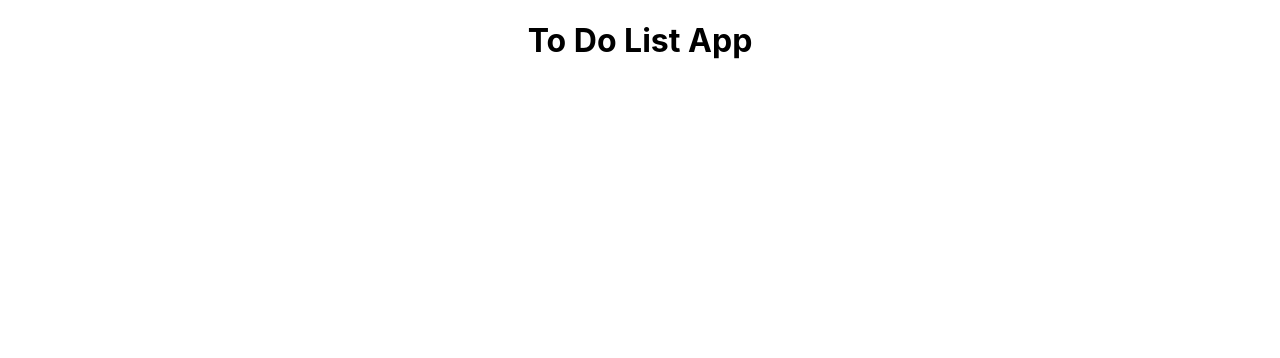
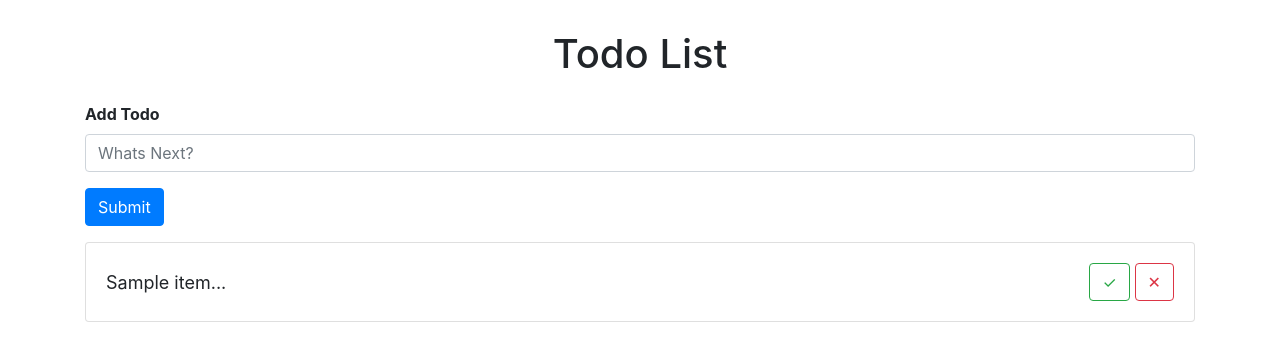
Before and after one commit to iritu/todolistapp, a React (Create React App) app: page / in a window 1280 px wide. Shown: the top 358 px of the page. Built offline with nearby package versions, Linux system fonts and the light colour scheme.

Commit message:
changed everyting and created from start

```diff
--- a/package.json
+++ b/package.json
@@ -6,7 +6,9 @@
     "@testing-library/jest-dom": "^5.12.0",
     "@testing-library/react": "^11.2.6",
     "@testing-library/user-event": "^12.8.3",
+    "bootstrap": "^4.6.0",
     "react": "^17.0.2",
+    "react-bootstrap": "^1.5.2",
     "react-dom": "^17.0.2",
     "react-scripts": "4.0.3",
     "web-vitals": "^1.1.1"
--- a/src/App.css
+++ b/src/App.css
@@ -1,38 +1,10 @@
-.App {
-  text-align: center;
+.app {
+  padding: 30px;
 }
 
-.App-logo {
-  height: 40vmin;
-  pointer-events: none;
+.todo {
+  align-items: center;
+  display: flex;
+  font-size: 18px;
+  justify-content: space-between;
 }
-
-@media (prefers-reduced-motion: no-preference) {
-  .App-logo {
-    animation: App-logo-spin infinite 20s linear;
-  }
-}
-
-.App-header {
-  background-color: #282c34;
-  min-height: 100vh;
-  display: flex;
-  flex-direction: column;
-  align-items: center;
-  justify-content: center;
-  font-size: calc(10px + 2vmin);
-  color: white;
-}
-
-.App-link {
-  color: #61dafb;
-}
-
-@keyframes App-logo-spin {
-  from {
-    transform: rotate(0deg);
-  }
-  to {
-    transform: rotate(360deg);
-  }
-}
--- a/src/App.js
+++ b/src/App.js
@@ -1,17 +1,139 @@
 import './App.css';
-import listPage from './pages/listPage.jsx';
+
+import React from "react";
+import { useState } from 'react';
+import "./App.css";
+import { Button, Card, Form } from 'react-bootstrap';
+import 'bootstrap/dist/css/bootstrap.min.css';
+
+
 
 function App() {
-  return (
-    <div className="App">
-      <header>
-        <h1>To Do List App</h1>
 
-        <listPage/>
+  //Set state:
+  //Set the array of todos[] which is going to hold the items and their status
+  const [todos, setTodos] = useState([
+    {
+      text: "Sample item...",
+      isDone: false
+    }
+  ]);
 
 
-      </header>
+  //Define short functions to : add, mark, delete items from the todos[] array
+
+  //1. Add the new todo[] text to the array using spread operator.
+  function addTodo(text){
+    const newTodos = [...todos, { text }];
+    setTodos(newTodos);
+  }
+
+  /***Mark item as done - ***
+  2. Copy all the todos using the spread operator to new array:  newTodos.
+     Mark the item as done by using the index parameter.
+     Set the newTodos as todos[] using setTodos (useState function).
+  */
+  function  markTodo (index) {
+    const newTodos = [...todos];
+    newTodos[index].isDone = true;
+    setTodos(newTodos);
+  }
+
+
+  /***Delete item ****
+  3. Get the index of the item .
+     Define new array using the spread operator.
+     Splice the array and remove the item  whose index matches the index parameter
+     Set the newTodos as todos[] using setTodos (useState function).
+  */
+  function  removeTodo (index){
+    const newTodos = [...todos];
+    newTodos.splice(index, 1);
+    setTodos(newTodos);
+  }
+
+
+
+  /*
+   Todo component. It accepts the four parameters as props(called from main App)
+   Show buttons for marking items as Done and for removing an item.
+  */
+  function Todo({ todo, index, markTodo, removeTodo }) {
+    return (
+      <div className="todo">
+          <span style={{ textDecoration: todo.isDone ? "line-through" : "" }}>{todo.text}</span>
+          <div>
+              <Button variant="outline-success" onClick={() => markTodo(index)}>✓</Button>{' '}
+              <Button variant="outline-danger" onClick={() => removeTodo(index)}>✕</Button>
+        </div>
+      </div>
+    );
+  }
+
+
+
+/*
+  FormTodo component : accepts the addTodo() as a parameter.
+  Handles the submission of a new item.
+  Submit : add item to array.
+*/
+  function FormTodo({ addTodo }) {
+    const [value, setValue] = useState("");
+
+    function handleSubmit(e){
+      e.preventDefault();
+      if (!value) return;   //if valus is empty
+      addTodo(value);       //call addTodo() function with the current value
+      setValue("");         //clear value
+    }
+
+    return (
+      <Form onSubmit={handleSubmit}>
+
+      <Form.Group>
+        <Form.Label><b>Add Todo</b></Form.Label>
+        <Form.Control type="text" className="input"
+            value={value}
+            onChange={e => setValue(e.target.value)}
+            placeholder="Whats Next?" />
+      </Form.Group>
+
+      <Button variant="primary mb-3" type="submit">
+        Submit
+      </Button>
+    </Form>
+    );
+  }
+
+
+/*
+  For each todo in the todos.map, pass the Todo component.
+  Pass it the  index, todo(), markTodo() and removeTodo() functions.
+*/
+  return (
+    <div className="app">
+    <div className="container">
+      <h1 className="text-center mb-4">Todo List</h1>
+
+      <FormTodo addTodo={addTodo} />
+
+      <div>
+        {todos.map((todo, index) => (
+          <Card>
+            <Card.Body>
+              <Todo
+                  key={index}
+                  index={index}
+                  todo={todo}
+                  markTodo={markTodo}
+                  removeTodo={removeTodo}
+              />
+            </Card.Body>
+          </Card>
+        ))}
+      </div>
     </div>
+  </div>
   );
 }
 
--- a/src/components/itemBox.jsx
+++ /dev/null
@@ -1,20 +0,0 @@
-import React from 'react';
-
-// This function presents an input box and a list of todo's items to handle
-
-function inputBox({placeholder, inputText, onInputChange, results, onSelected}) {
-    return (
-        <div className="c-searchbox">
-            <input type="text" placeholder={placeholder} value={inputText}
-                onChange={e => onInputChange(e.target.value)}/>
-            <ul className="result-box">
-                {results.map((result, index) =>
-                    <li  onClick={() => onSelected(index)}>
-                        {result}
-                    </li>)}
-            </ul>
-        </div>
-    );
-}
-
-export default inputBox;
--- a/src/model/actionItem.jsx
+++ /dev/null
@@ -1,8 +0,0 @@
-class ActionItem{
-    constructor(item, itemStatus){
-        this.item = item;
-        this.itemStatus = itemStatus;
-    }
-}
-
-export default ActionItem;
--- a/src/pages/listPage.jsx
+++ /dev/null
@@ -1,12 +0,0 @@
-import React, { useState } from 'react';
-import inputBox from '../components/itemBox.jsx';
-import ActionItem from '../model/actionItem.jsx';
-
-function listPage(){
-    return(
-        <div></div>
-    )
-
-}
-
-export default listPage;
```
Also changed, not shown: 1 other file (tests, documents, lock files or other folders).
